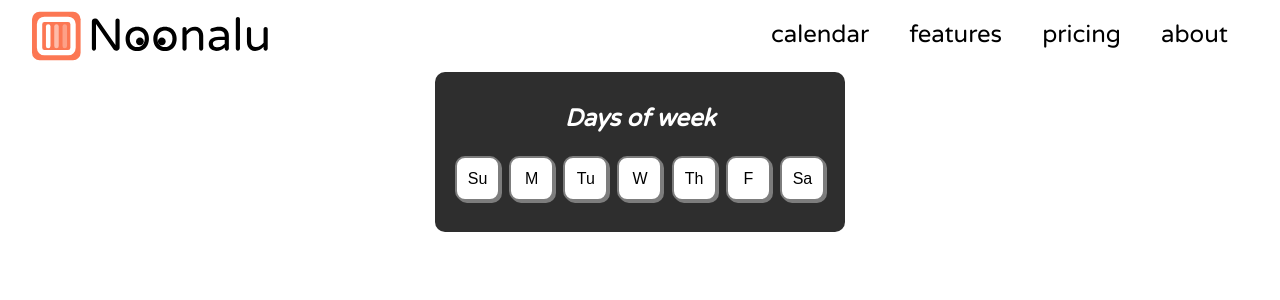
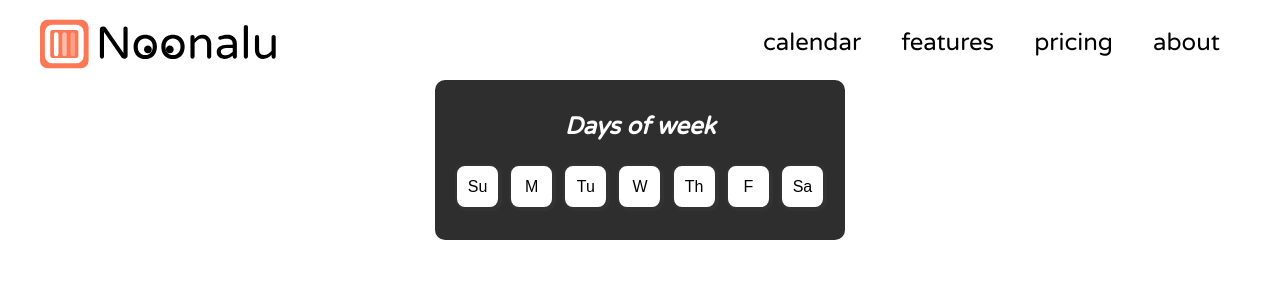
Before and after one commit to noonalu/noonalu-web, a Vue app: page /#/setup in a window 1280 px wide. Shown: the top 300 px of the page. Built offline with nearby package versions, Linux system fonts and the light colour scheme.

Commit message:
Colors and compile fix

```diff
--- a/src/components/calendar/DayOfWeek.vue
+++ b/src/components/calendar/DayOfWeek.vue
@@ -1,13 +1,6 @@
 <script setup lang="ts">
 
 	import { reactive } from "vue"
-
-	export interface Props {
-
-	}
-
-	// Initialize props
-	const props = defineProps<Props>()
 
 
 	// Ref amount of days
@@ -28,10 +21,10 @@
 		<h2><i>Days of week</i></h2>
 		<div id="days">
 			<div class="day"
-			     v-for="(day, i) in days"
-			     @mousedown="toggle(i)"
+			     v-for="(day) in days"
+			     @mousedown="toggle(day)"
 			     :key="day"
-			     :class="{ selected: selectedDays.get(i) }">
+			     :class="{ selected: selectedDays.get(day) }">
 			 	<p>
 		 			{{ day }}
 		 		</p>
@@ -88,19 +81,19 @@
 			margin-top: 2px;
 		}
 
-		border: 2px solid #7d7d7d;
-		box-shadow: 2px 2px 0 0px #7d7d7d;
+		border: 2px solid $secondary;
+		box-shadow: 2px 2px 0 0px $secondary;
 		transition: all 0.1s;
 		user-select: none;
 		cursor: pointer;
 
 		&:hover:not(:active) {
-			background-color: lighten(#FC7753, 10%);
+			background-color: lighten($primary, 10%);
 		}
 	}
 
 	.selected {
-		background-color: #FC7753;
+		background-color: $primary;
 		color: white;
 
 		box-shadow: 0 0 0 0;
--- a/src/main.ts
+++ b/src/main.ts
@@ -1,5 +1,4 @@
 import { createApp } from 'vue'
-import './styles/main.scss'
 import App from './App.vue'
 import { createRouter, createWebHashHistory } from 'vue-router'
 
--- a/src/styles/main.scss
+++ b/src/styles/main.scss
@@ -31,3 +31,8 @@ h1 {
 p {
 	font-size: 1.5rem;
 }
+
+// MARK: Colors
+
+$primary: #FC7753;
+$secondary: #333333;
--- a/vite.config.ts
+++ b/vite.config.ts
@@ -3,5 +3,12 @@ import vue from '@vitejs/plugin-vue'
 
 // https://vitejs.dev/config/
 export default defineConfig({
-	plugins: [vue()]
+	plugins: [vue()],
+	css: {
+		preprocessorOptions: {
+			scss: {
+				additionalData: `@import "./src/styles/main";`
+			}
+		}
+	}
 })
```
